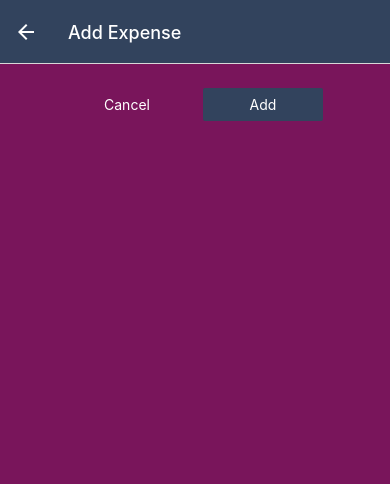
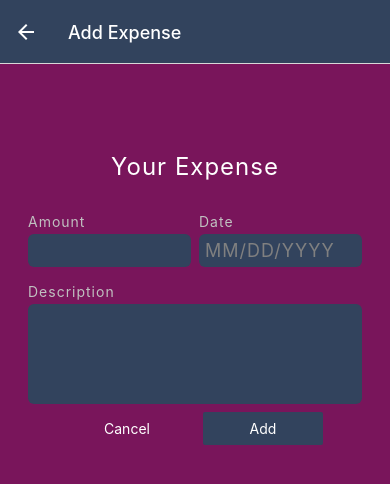
Before and after one commit to wlowrimore/expense_tracker_mobile_app, a React Native app: screen /ManageExpense in a window 390 px wide. Shown: the top 484 px of the page. Built offline with nearby package versions, Linux system fonts and the light colour scheme.

Commit message:
configures and styles input form(s)

```diff
--- /dev/null
+++ b/components/ManageExpense/ExpenseForm.js
@@ -0,0 +1,64 @@
+import { View, Text, StyleSheet } from "react-native";
+
+import Input from "./Input";
+
+function ExpenseForm() {
+  function amountChangedHandler() {}
+
+  return (
+    <View style={styles.form}>
+      <Text style={styles.title}>Your Expense</Text>
+      <View style={styles.inputsRow}>
+        <Input
+          style={styles.rowInput}
+          label="Amount"
+          textInputConfig={{
+            keyboardType: "decimal-pad",
+            onChangeText: amountChangedHandler,
+          }}
+        />
+        <Input
+          style={styles.rowInput}
+          label="Date"
+          textInputConfig={{
+            placeholder: "MM/DD/YYYY",
+            placeholderTextColor: "gray",
+            maxLength: 10,
+            onChangeText: () => {},
+          }}
+        />
+      </View>
+      <Input
+        label="Description"
+        textInputConfig={{
+          multiline: true,
+        }}
+      />
+    </View>
+  );
+}
+
+export default ExpenseForm;
+
+const styles = StyleSheet.create({
+  form: {
+    marginTop: 40,
+  },
+
+  title: {
+    fontSize: 24,
+    color: "white",
+    letterSpacing: 1,
+    marginVertical: 24,
+    textAlign: "center",
+  },
+
+  inputsRow: {
+    flexDirection: "row",
+    justifyContent: "space-between",
+  },
+
+  rowInput: {
+    flex: 1,
+  },
+});
--- /dev/null
+++ b/components/ManageExpense/Input.js
@@ -0,0 +1,47 @@
+import { View, Text, StyleSheet, TextInput } from "react-native";
+import { GlobalStyles } from "../../constants/styles";
+
+function Input({ label, style, textInputConfig }) {
+  const inputStyles = [styles.input];
+
+  if (textInputConfig && textInputConfig.multiline) {
+    inputStyles.push(styles.inputMultiline);
+  }
+
+  return (
+    <View style={[styles.inputContainer, style]}>
+      <Text style={styles.label}>{label}</Text>
+      <TextInput style={inputStyles} {...textInputConfig} />
+    </View>
+  );
+}
+
+export default Input;
+
+const styles = StyleSheet.create({
+  inputContainer: {
+    marginHorizontal: 4,
+    marginVertical: 8,
+  },
+
+  label: {
+    fontSize: 14,
+    letterSpacing: 1,
+    color: "silver",
+    marginBottom: 4,
+  },
+
+  input: {
+    backgroundColor: GlobalStyles.colors.primary500,
+    color: "silver",
+    letterSpacing: 1,
+    padding: 6,
+    borderRadius: 6,
+    fontSize: 18,
+  },
+
+  inputMultiline: {
+    minHeight: 100,
+    textAlignVertical: "top",
+  },
+});
--- a/constants/styles.js
+++ b/constants/styles.js
@@ -1,7 +1,7 @@
 export const GlobalStyles = {
   colors: {
     primary50: "#A1DBEC",
-    primary100: "#c6affc",
+    primary100: "#E5B6E3",
     primary200: "#a281f0",
     primary400: "#5721d4",
     primary500: "#32435D",
--- a/screens/ManageExpense.js
+++ b/screens/ManageExpense.js
@@ -1,5 +1,6 @@
 import { useLayoutEffect, useContext } from "react";
-import { Text, StyleSheet, View } from "react-native";
+import { StyleSheet, View } from "react-native";
+import ExpenseForm from "../components/ManageExpense/ExpenseForm";
 import Button from "../components/UI/Button";
 import IconButton from "../components/UI/IconButton";
 import { GlobalStyles } from "../constants/styles";
@@ -44,6 +45,7 @@
 
   return (
     <View style={styles.container}>
+      <ExpenseForm />
       <View style={styles.buttons}>
         <Button style={styles.button} mode="flat" onPress={cancelHandler}>
           Cancel
```
